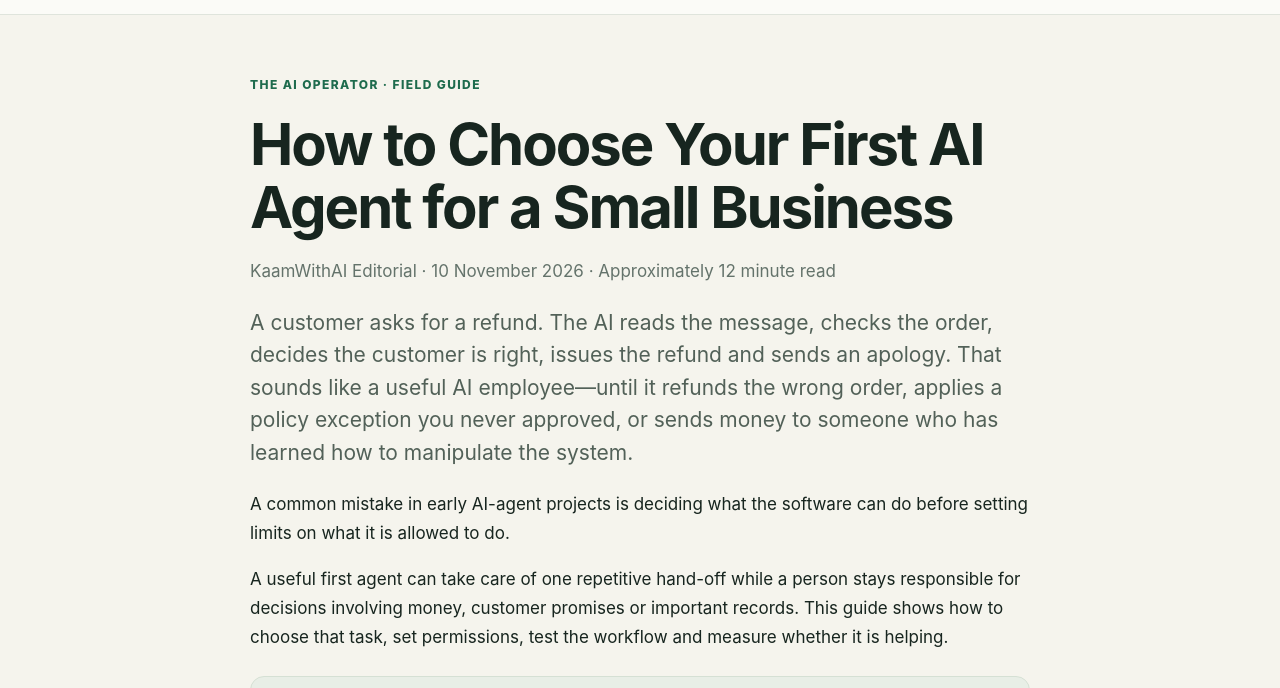
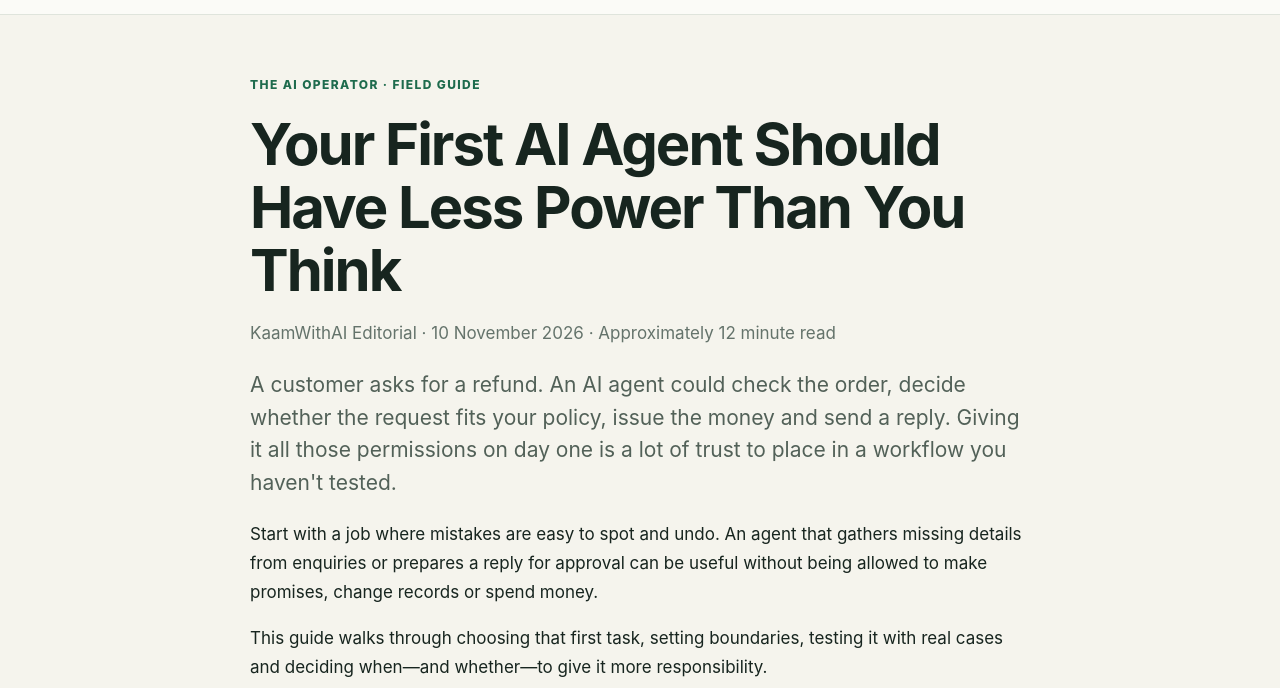
Before and after one commit to ankit-jsr/kaam-with-ai, a plain HTML site: page site/articles/first-ai-agent-small-business.html in a window 1280 px wide. Shown: the part 58-746 px from the top of the page. Drawn offline with Linux system fonts and the light colour scheme.

Commit message:
Editorial reset: sharpen headline and opening promise

```diff
--- a/site/articles/first-ai-agent-small-business.html
+++ b/site/articles/first-ai-agent-small-business.html
@@ -1,18 +1,18 @@
 <!doctype html><html lang="en"><head><meta charset="utf-8"><meta name="viewport" content="width=device-width,initial-scale=1">
-<title>How to Choose Your First AI Agent for a Small Business | KaamWithAI</title>
+<title>Your First AI Agent Should Have Less Power Than You Think | KaamWithAI</title>
 <meta name="description" content="A practical guide to choosing one repeatable task, setting AI agent permissions, testing the workflow and keeping people in control of important decisions.">
 <meta name="robots" content="index,follow"><link rel="canonical" href="https://kaamwithai.pages.dev/articles/first-ai-agent-small-business.html">
-<meta property="og:type" content="article"><meta property="og:site_name" content="KaamWithAI"><meta property="og:title" content="How to Choose Your First AI Agent for a Small Business"><meta property="og:description" content="A practical guide to choosing one repeatable task, setting AI agent permissions, testing the workflow and keeping people in control of important decisions."><meta property="og:url" content="https://kaamwithai.pages.dev/articles/first-ai-agent-small-business.html">
-<meta name="twitter:card" content="summary"><meta name="twitter:title" content="How to Choose Your First AI Agent for a Small Business"><meta name="twitter:description" content="A practical guide to choosing one repeatable task, setting AI agent permissions, testing the workflow and keeping people in control of important decisions.">
+<meta property="og:type" content="article"><meta property="og:site_name" content="KaamWithAI"><meta property="og:title" content="Your First AI Agent Should Have Less Power Than You Think"><meta property="og:description" content="A practical guide to choosing one repeatable task, setting AI agent permissions, testing the workflow and keeping people in control of important decisions."><meta property="og:url" content="https://kaamwithai.pages.dev/articles/first-ai-agent-small-business.html">
+<meta name="twitter:card" content="summary"><meta name="twitter:title" content="Your First AI Agent Should Have Less Power Than You Think"><meta name="twitter:description" content="A practical guide to choosing one repeatable task, setting AI agent permissions, testing the workflow and keeping people in control of important decisions.">
 <link rel="icon" type="image/svg+xml" href="/favicon.svg"><link rel="icon" type="image/svg+xml" href="/favicon.svg"><link rel="stylesheet" href="/styles.css">
-<script type="application/ld+json">{"@context":"https://schema.org","@type":"Article","headline":"How to Choose Your First AI Agent for a Small Business","description":"A practical guide to choosing one repeatable task, setting AI agent permissions, testing the workflow and keeping people in control of important decisions.","datePublished":"2026-11-10","dateModified":"2026-11-17","author":{"@type":"Organization","name":"KaamWithAI Editorial"},"publisher":{"@type":"Organization","name":"KaamWithAI"},"mainEntityOfPage":"https://kaamwithai.pages.dev/articles/first-ai-agent-small-business.html","inLanguage":"en"}</script></head>
+<script type="application/ld+json">{"@context":"https://schema.org","@type":"Article","headline":"Your First AI Agent Should Have Less Power Than You Think","description":"A practical guide to choosing one repeatable task, setting AI agent permissions, testing the workflow and keeping people in control of important decisions.","datePublished":"2026-11-10","dateModified":"2026-11-17","author":{"@type":"Organization","name":"KaamWithAI Editorial"},"publisher":{"@type":"Organization","name":"KaamWithAI"},"mainEntityOfPage":"https://kaamwithai.pages.dev/articles/first-ai-agent-small-business.html","inLanguage":"en"}</script></head>
 <body><header class="top"><div class="wrap nav"><a class="brand" href="/"><img class="brand-mark" src="/logo.svg" alt=""><span>Kaam<span>WithAI</span></span></a><nav><a href="/#guides">Guides</a><a href="/about.html">About</a></nav></div></header>
-<main class="article"><div class="eyebrow">The AI Operator · Field guide</div><h1>How to Choose Your First AI Agent for a Small Business</h1>
+<main class="article"><div class="eyebrow">The AI Operator · Field guide</div><h1>Your First AI Agent Should Have Less Power Than You Think</h1>
 <p class="meta">KaamWithAI Editorial · 10 November 2026 · Approximately 12 minute read</p>
 
-<p class="intro">A customer asks for a refund. The AI reads the message, checks the order, decides the customer is right, issues the refund and sends an apology. That sounds like a useful AI employee—until it refunds the wrong order, applies a policy exception you never approved, or sends money to someone who has learned how to manipulate the system.</p>
-<p>A common mistake in early AI-agent projects is deciding what the software can do before setting limits on what it is allowed to do.</p>
-<p>A useful first agent can take care of one repetitive hand-off while a person stays responsible for decisions involving money, customer promises or important records. This guide shows how to choose that task, set permissions, test the workflow and measure whether it is helping.</p>
+<p class="intro">A customer asks for a refund. An AI agent could check the order, decide whether the request fits your policy, issue the money and send a reply. Giving it all those permissions on day one is a lot of trust to place in a workflow you haven't tested.</p>
+<p>Start with a job where mistakes are easy to spot and undo. An agent that gathers missing details from enquiries or prepares a reply for approval can be useful without being allowed to make promises, change records or spend money.</p>
+<p>This guide walks through choosing that first task, setting boundaries, testing it with real cases and deciding when—and whether—to give it more responsibility.</p>
 <div class="callout"><strong>Start here:</strong> Choose one repeatable task. Let the agent read the information it needs, prepare a proposed action and wait for approval before it sends messages or changes records. Measure completed work and the errors caught along the way.</div>
 
 <h2>The gap between a demo and a working process</h2>
```
